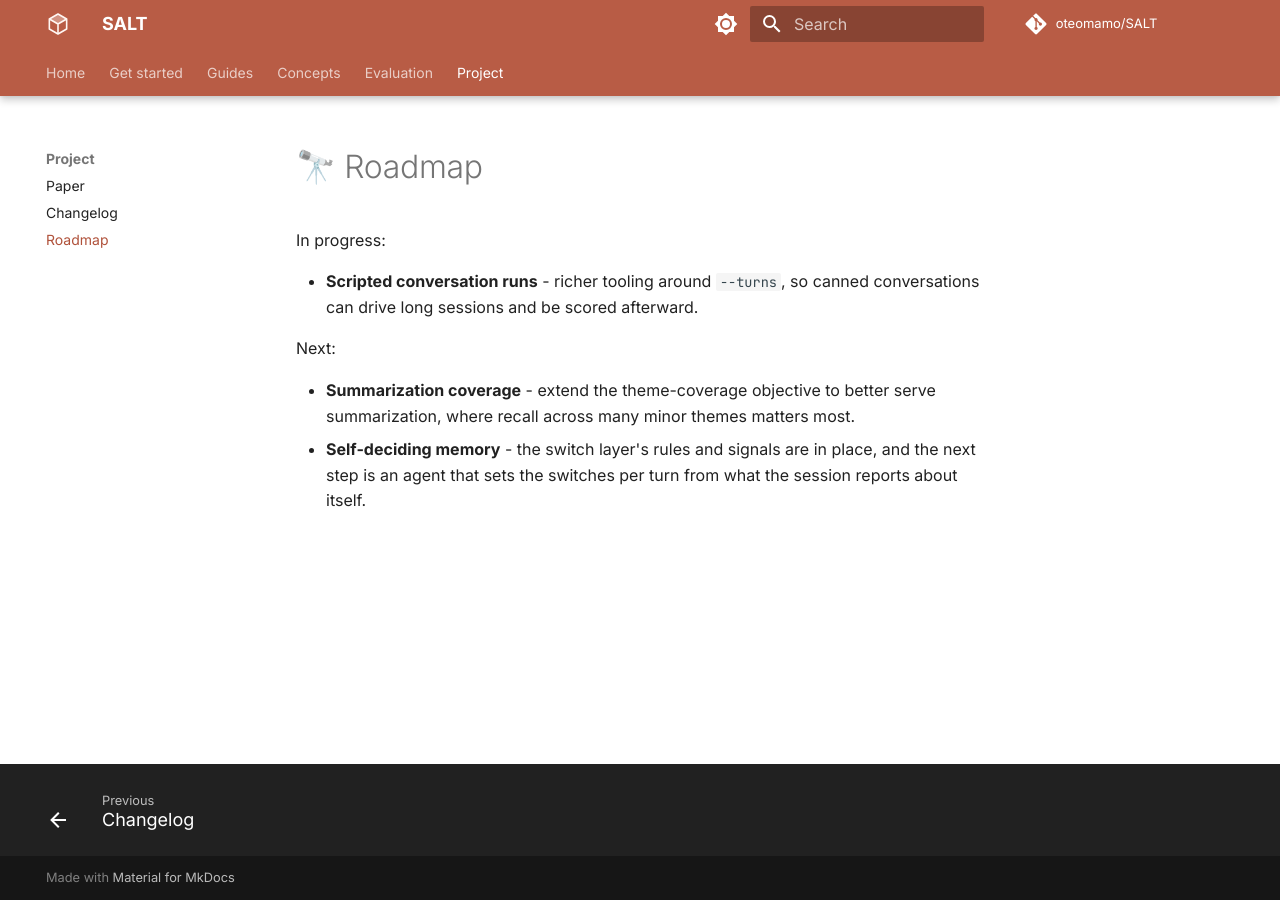
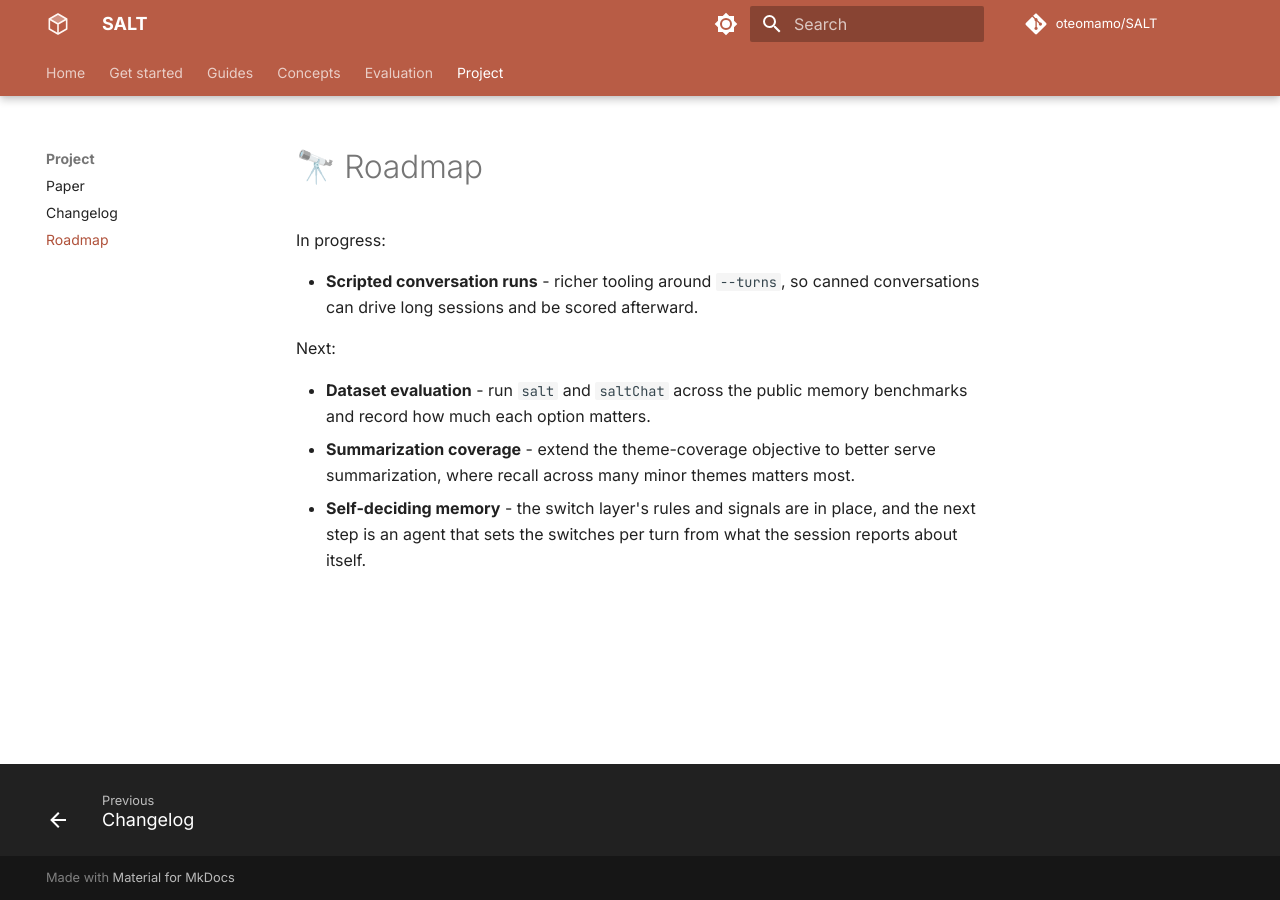
Before and after one commit to oteomamo/SALT, an MkDocs documentation site: the page built from docs/roadmap.md, in a window 1280 px wide. Built offline with MkDocs 1.6.1 and Material for MkDocs 9.7.7, drawn with Linux system fonts in a browser that asks for light colours; comment, search, counter and statistics services are not loaded; the version menu is left out.

Commit message:
v2.11.50 docs site: the dataset evaluation item on the roadmap

```diff
--- a/docs/roadmap.md
+++ b/docs/roadmap.md
@@ -7,6 +7,8 @@ In progress:
 
 Next:
 
+- **Dataset evaluation** - run `salt` and `saltChat` across the public
+  memory benchmarks and record how much each option matters.
 - **Summarization coverage** - extend the theme-coverage objective to better
   serve summarization, where recall across many minor themes matters most.
 - **Self-deciding memory** - the switch layer's rules and signals are in
--- a/pyproject.toml
+++ b/pyproject.toml
@@ -4,7 +4,7 @@ build-backend = "setuptools.build_meta"
 
 [project]
 name = "salt"
-version = "2.11.49"
+version = "2.11.50"
 description = "SALT: Salience-Aware Lexical Trie for Long-Context Compression"
 readme = "README.md"
 license = "MIT"
```
